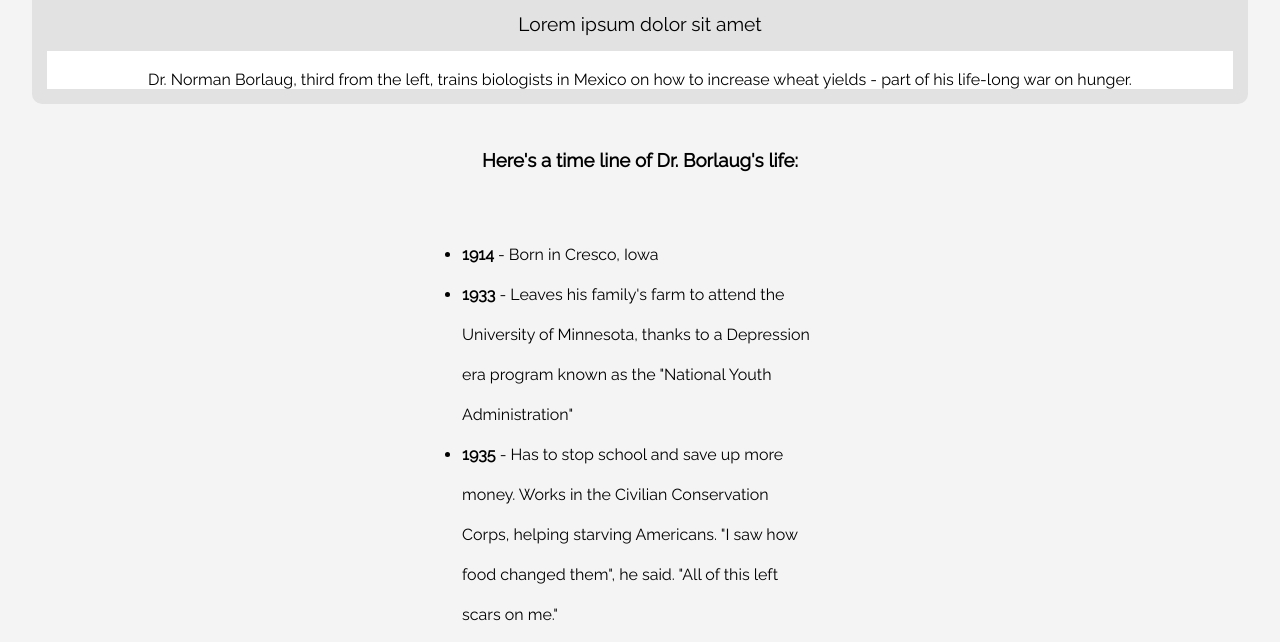
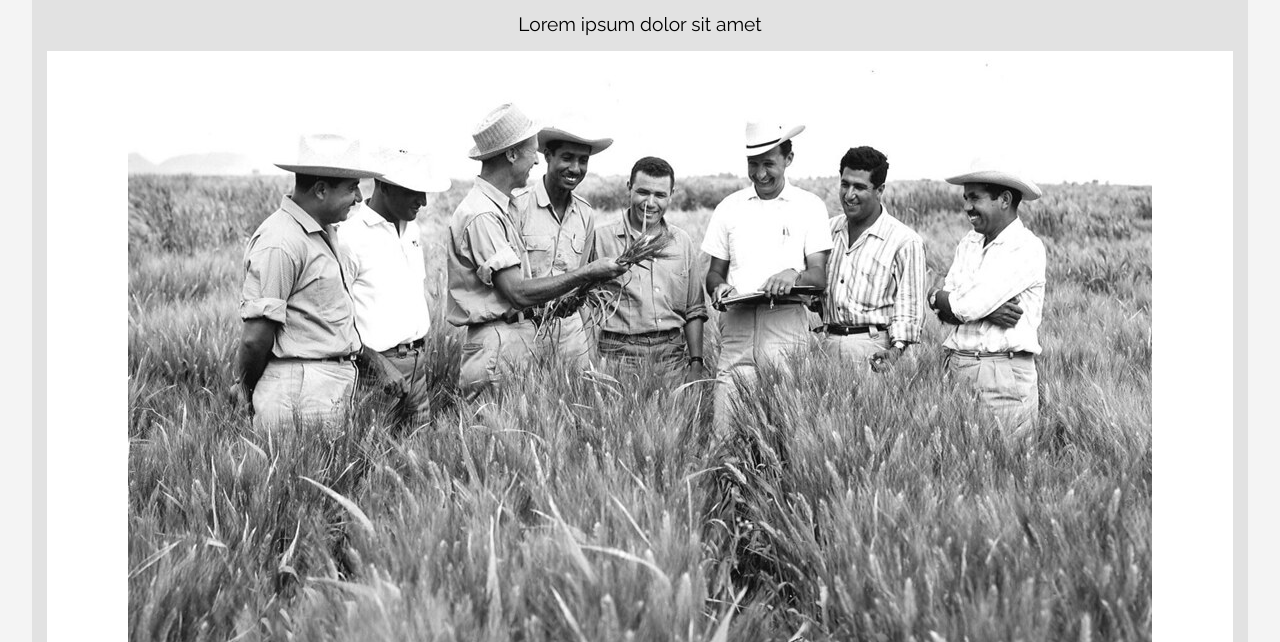
Before and after one commit to imrulkayessayem/free-fode-camp-dr, a plain HTML site: page index.html in a window 1280 px wide. Shown: the part 135-777 px from the top of the page. Drawn offline with Linux system fonts and the light colour scheme.

Commit message:
site fully completed

```diff
--- a/index.html
+++ b/index.html
@@ -14,7 +14,7 @@
       <p>Lorem ipsum dolor sit amet</p>
     </div>
     <section class="showcase">
-      <img src="/dr.norman/img/10613180113_fdf7bcd316_b.jpg" alt="">
+      <img src="/img/10613180113_fdf7bcd316_b.jpg" alt="">
       <p>Dr. Norman Borlaug, third from the left, trains biologists in Mexico on how to increase wheat yields - part of his life-long war on hunger.
       </p>
     </section>
```
